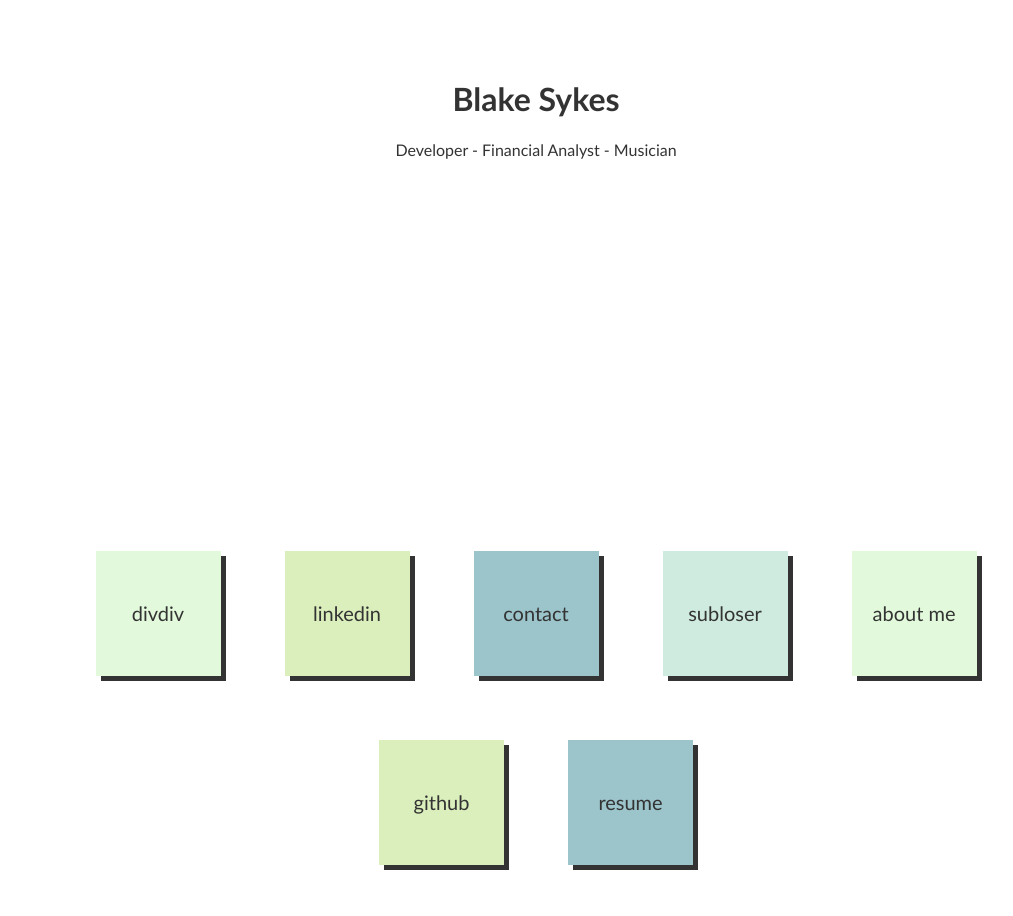
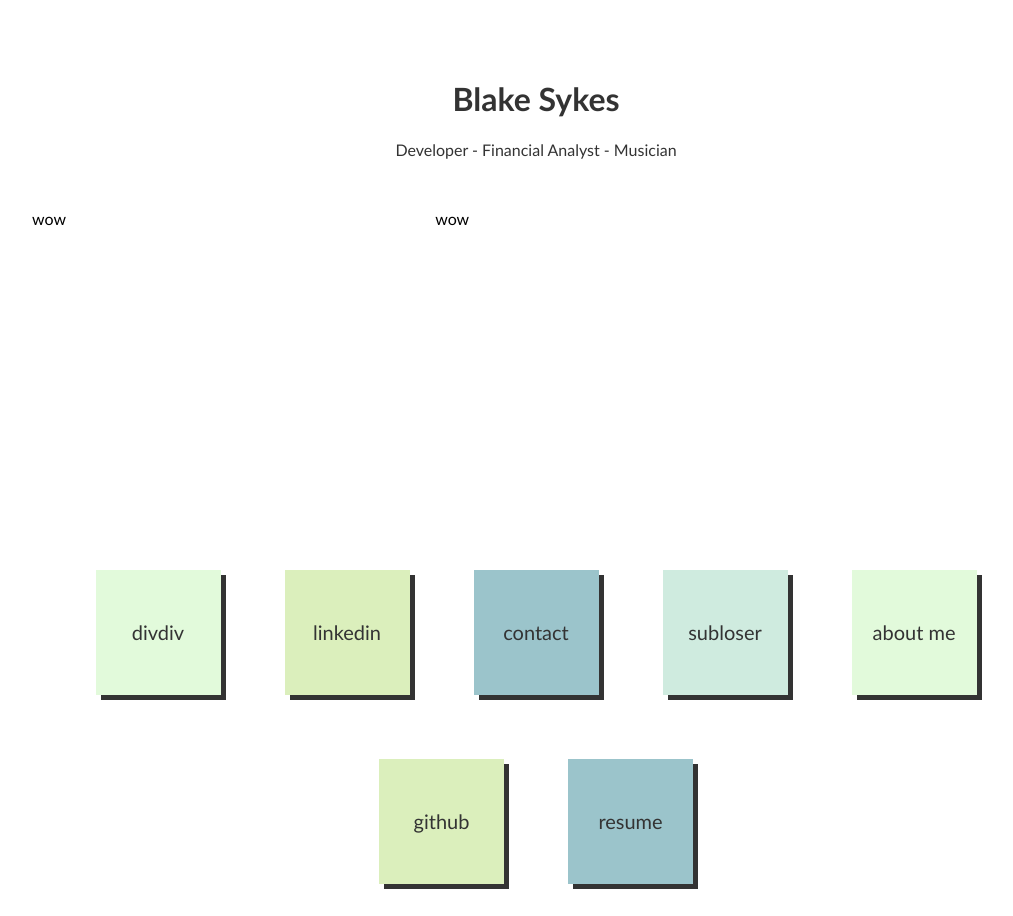
Before and after one commit to psych0sykes/react-portfolio, a React (Create React App) app in the folder client/: page / in a window 1280 px wide. Both pictures are taken after a click on the element "divdiv". Shown: the whole page, without its empty margins (104-1117 px from the left). Built offline with nearby package versions, Linux system fonts and the light colour scheme.

Commit message:
created the item content section component

```diff
--- a/client/src/components/ItemDisplay/index.js
+++ b/client/src/components/ItemDisplay/index.js
@@ -3,7 +3,10 @@ import './style.css';
 
 function ItemDisplay(props) {
     return(
-        <div className='ItemDisplay'></div>
+        <div className='ItemDisplay'>
+            <div className='itemIcon'>wow</div>
+            <div className='itemContent'>wow</div>
+        </div>
     )
 };
 
--- a/client/src/components/ItemDisplay/style.css
+++ b/client/src/components/ItemDisplay/style.css
@@ -0,0 +1,9 @@
+.ItemDisplay {
+    display: flex;
+}
+.itemIcon {
+    width: 40%;
+}
+.itemContent {
+    width: 60%;
+}
```
